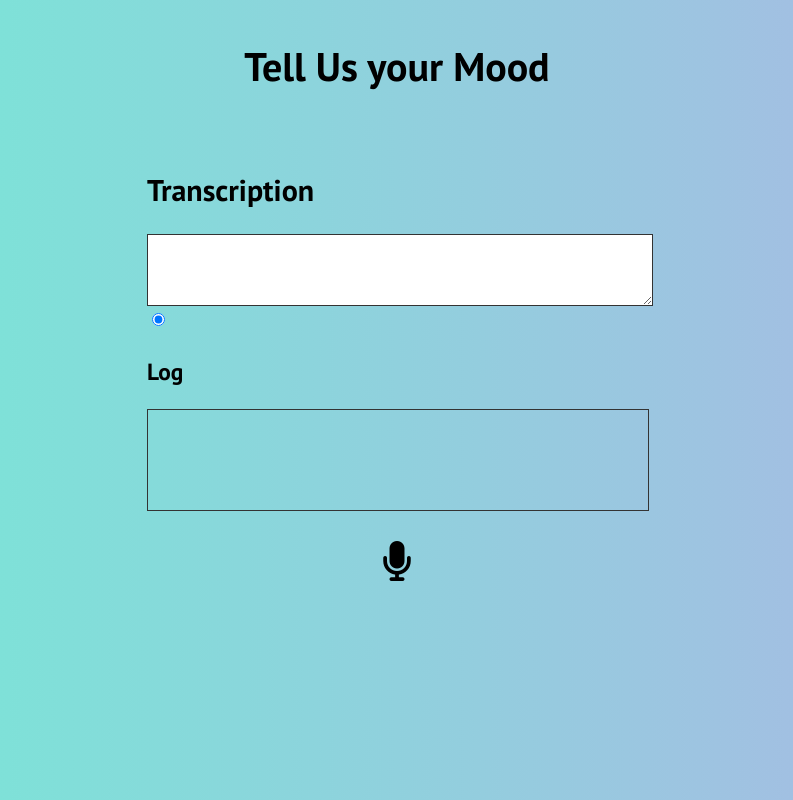
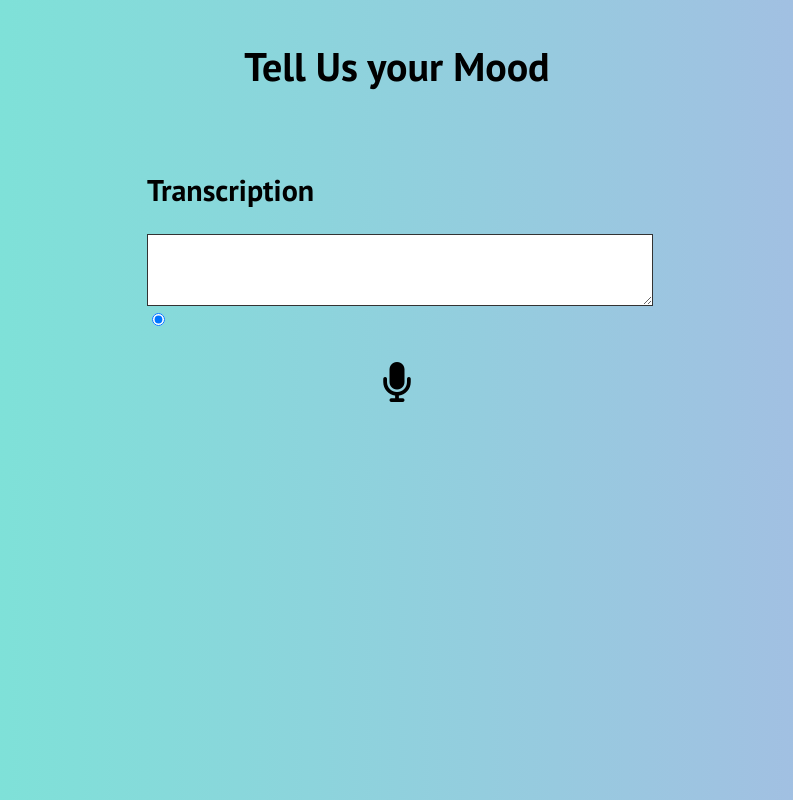
Before and after one commit to Dancing-Goose/Emotify, a plain HTML site: page index.html in a window 1280 px wide. Shown: the whole page, without its empty margins (243-1036 px from the left). Drawn offline with Linux system fonts and the light colour scheme.

Commit message:
Update index.html

```diff
--- a/index.html
+++ b/index.html
@@ -19,8 +19,8 @@
 
    <label id="boxx"><input type="radio" name="recognition-type" value="interim" checked="true"></label>
 
-    <h3>Log</h3>
-    <div id="log"></div>
+<!--     <h3>Log</h3>
+    <div id="log"></div> -->
 
     <div class="buttons-wrapper">
     <a href ="#" class="button-demo" id="button-play-ws"><i class="fa fa-microphone fa-2x" aria-hidden="true"></i>
```
